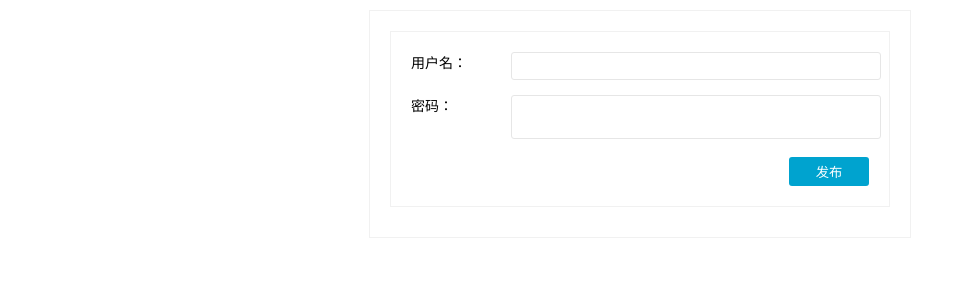
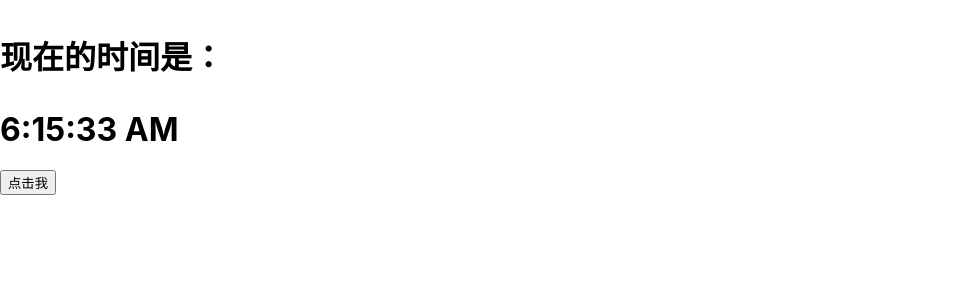
Before and after one commit to Tycalwayslove/react-chapbook-tutorial, a React (Create React App) app in the folder lesson-01/create-react-app/hello-react/: page / in a window 1280 px wide. Shown: the top 300 px of the page, without its empty margins (0-974 px from the left). Built offline with nearby package versions, Linux system fonts and the light colour scheme.

Commit message:
<feat > react 挂载阶段的生命周期

```diff
--- a/lesson-01/create-react-app/hello-react/src/components/commentApp/CommentApp.js
+++ b/lesson-01/create-react-app/hello-react/src/components/commentApp/CommentApp.js
@@ -3,10 +3,17 @@ import CommentInput from './CommentInput';
 import CommentList from './CommentList';
 class CommentApp extends Component {
   constructor(){
+    console.log("constructor")
     super()
     this.state = {
       comments:[]
     }
+  }
+  componentWillMount(){
+    console.log("component will mount")
+  }
+  componentDidMount(){
+    console.log('component did mount')
   }
   handleSubmitComment(comment){
     if(!comment) return
@@ -20,6 +27,7 @@ class CommentApp extends Component {
   }
 
   render () {
+    console.log('render')
     return (
       <div className='wrapper'>
         <CommentInput onSubmit={this.handleSubmitComment.bind(this)} />
--- a/lesson-01/create-react-app/hello-react/src/index.js
+++ b/lesson-01/create-react-app/hello-react/src/index.js
@@ -2,10 +2,11 @@ import React from 'react';
 import ReactDOM from 'react-dom';
 import './index.css';
 // import App from './App';
-import CommentApp from './components/commentApp/CommentApp';
+// import CommentApp from './components/commentApp/CommentApp';
+import Index from './view/lesson2/style'
 import * as serviceWorker from './serviceWorker';
 
-ReactDOM.render(<CommentApp />, document.getElementById('root'));
+ReactDOM.render(<Index />, document.getElementById('root'));
 
 // If you want your app to work offline and load faster, you can change
 // unregister() to register() below. Note this comes with some pitfalls.
--- /dev/null
+++ b/lesson-01/create-react-app/hello-react/src/view/lesson2/clock.js
@@ -0,0 +1,29 @@
+import React ,{ Component} from 'react'
+class Clock extends Component{
+  constructor(){
+    super()
+    this.state = {
+      Date:new Date()
+    }
+  }
+  componentWillMount(){
+    this.timer = setInterval(()=>{
+      this.setState({
+        Date:new Date()
+      })
+    },1000)
+  }
+  render(){
+    return (
+      <div>
+        <h1>
+          <p>现在的时间是：</p>
+          {
+            this.state.Date.toLocaleTimeString()
+          }
+        </h1>
+      </div>
+    )
+  }
+}
+export default Clock
--- /dev/null
+++ b/lesson-01/create-react-app/hello-react/src/view/lesson2/style.js
@@ -0,0 +1,68 @@
+import React, {Component} from 'react';
+// import Clock from './clock'
+class Header extends Component {
+  constructor () {
+    super ();
+    this.state = {
+      Date:new Date()
+    }
+    console.log ('construct');
+  }
+
+  componentWillMount () {
+    console.log ('component will mount');
+    this.timer = setInterval(()=>{
+      this.setState({
+        Date:new Date()
+      })
+    },1000)
+  }
+
+  componentDidMount () {
+    console.log ('component did mount');
+  }
+  componentWillUnmount(){
+    console.log(this)
+    console.log('component will unmount')
+    clearInterval(this.timer)
+  }
+
+  render () {
+    console.log ('render');
+    return (
+      <div>
+      <h1>
+        <p>现在的时间是：</p>
+        {
+          this.state.Date.toLocaleTimeString()
+        }
+      </h1>
+    </div>
+    );
+  }
+}
+class Index extends Component {
+  constructor () {
+    super ();
+    this.state = {
+      isShowHeader: true,
+    };
+  }
+  handleShowOrHide () {
+    this.setState ({
+      isShowHeader: !this.state.isShowHeader,
+    });
+  }
+
+  render () {
+    return (
+      <div>
+        {this.state.isShowHeader ? <Header /> : null}
+        <button onClick={this.handleShowOrHide.bind (this)} >点击我</button>
+        {/* <Clock></Clock> */}
+      </div>
+
+    );
+  }
+}
+export default Index;
```
